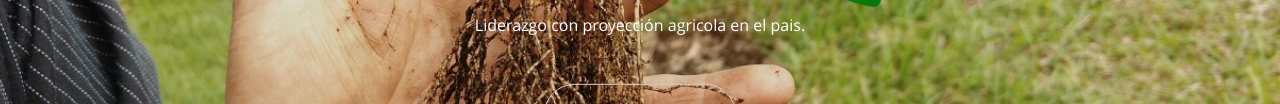
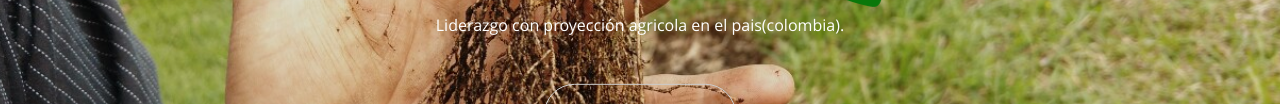
Before and after one commit to ArlexFabian/ArlexFabian.github.io, a website: page index.html in a window 1280 px wide. Shown: the part 503-607 px from the top of the page. Drawn offline with nearby package versions, Linux system fonts and the light colour scheme; files whose address does not match are found by name.

Commit message:
Web Sacha
Line158

```diff
--- a/index.html
+++ b/index.html
@@ -155,7 +155,7 @@
           <div class="carousel-caption">
            <img src="images/logoinicio.png"
          height="360" width="720" style="top:auto">
-            <h1 class="m-b-3 hidden-sm-down"><em>Liderazgo </em> con proyecci&oacute;n agricola en el pais.<a href="index.html" class="jumbolink"></a> </h1>
+            <h1 class="m-b-3 hidden-sm-down"><em>Liderazgo </em> con proyecci&oacute;n agricola en el pais(colombia).<a href="index.html" class="jumbolink"></a> </h1>
             <a class="btn btn-secondary-outline m-b-2" href="http://tympanus.net/codrops/?p=25217" role="button"><span class="icon-sketch"></span>Ver mas</a>
           </div>
         </div>
```
